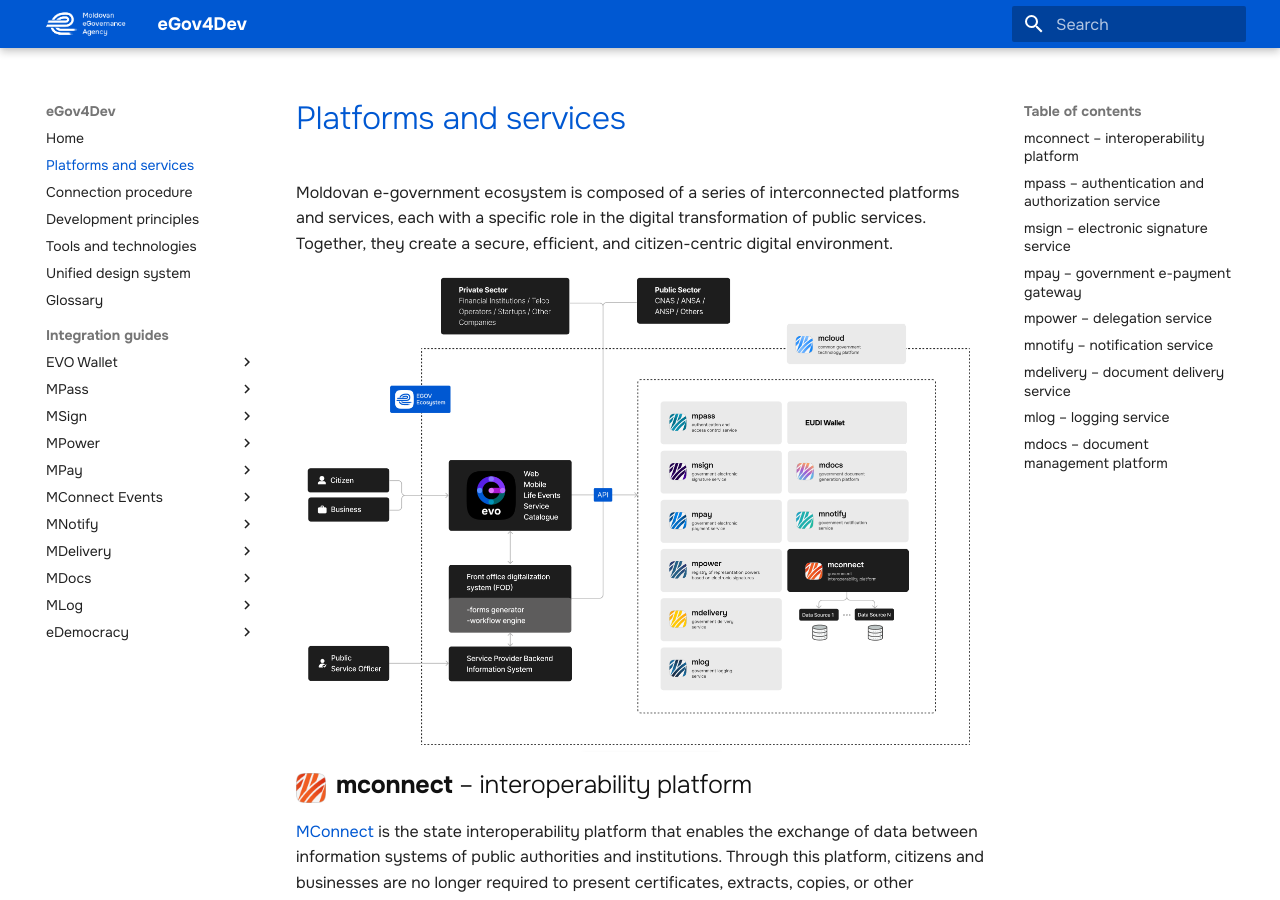
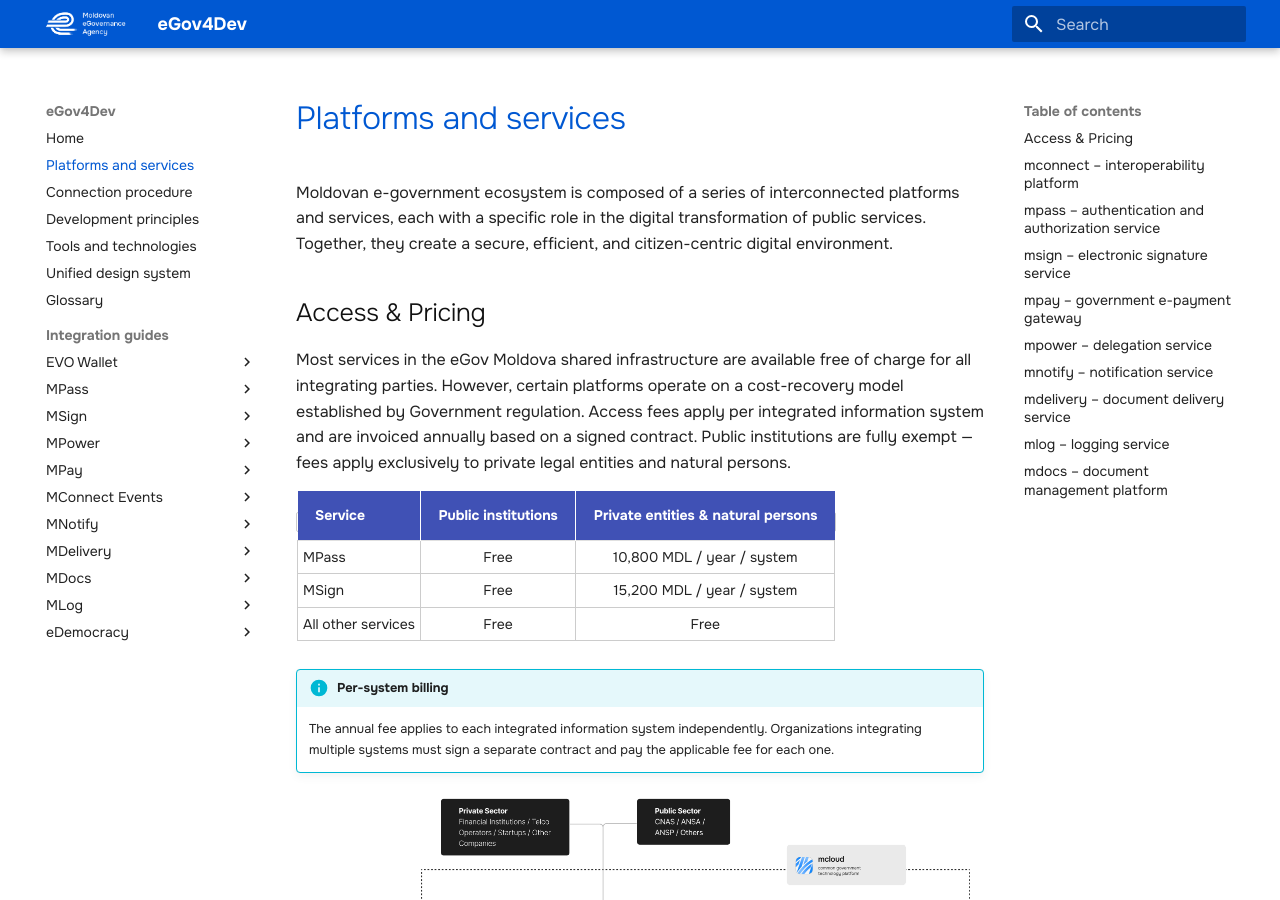
Before and after one commit to egov-moldova/egov4dev, an MkDocs documentation site: the page built from docs/platforms/index.md, in a window 1280 px wide and 900 px high. Built offline with MkDocs 1.6.1 and Material for MkDocs 9.7.7, drawn with Linux system fonts in a browser that asks for light colours.

Commit message:
Update logo lnk and pricing table

```diff
--- a/docs/index.html
+++ b/docs/index.html
@@ -340,7 +340,7 @@
                 <img src="assets/logo2.png" alt="eGov Moldova">
                 <div>
                     <span class="logo-name">eGov4Dev</span>
-                    <div class="logo-subtitle">e-Governance Agency Moldova</div>
+                    <div class="logo-subtitle">Moldovan eGovernance Agency</div>
                 </div>
             </div>
 
--- a/docs/platforms/index.md
+++ b/docs/platforms/index.md
@@ -1,4 +1,17 @@
 Moldovan e-government ecosystem is composed of a series of interconnected platforms and services, each with a specific role in the digital transformation of public services. Together, they create a secure, efficient, and citizen-centric digital environment.
+
+## Access & Pricing
+
+Most services in the eGov Moldova shared infrastructure are available free of charge for all integrating parties. However, certain platforms operate on a cost-recovery model established by Government regulation. Access fees apply per integrated information system and are invoiced annually based on a signed contract. Public institutions are fully exempt — fees apply exclusively to private legal entities and natural persons.
+
+| Service | Public institutions | Private entities & natural persons |
+|---------|:-------------------:|:-----------------------------------:|
+| MPass   | Free                | 10,800 MDL / year / system          |
+| MSign   | Free                | 15,200 MDL / year / system          |
+| All other services | Free     | Free                                |
+
+!!! info "Per-system billing"
+    The annual fee applies to each integrated information system independently. Organizations integrating multiple systems must sign a separate contract and pay the applicable fee for each one.
 
 <img src="../assets/mega-ecosystem.png" alt="EGOV ecosystem" width="100%" align="right"/>
 
```
